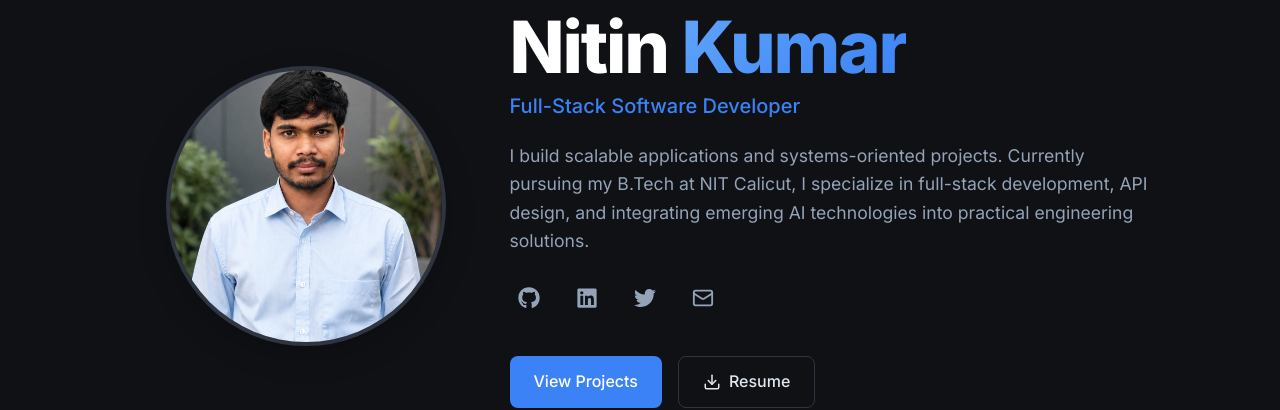
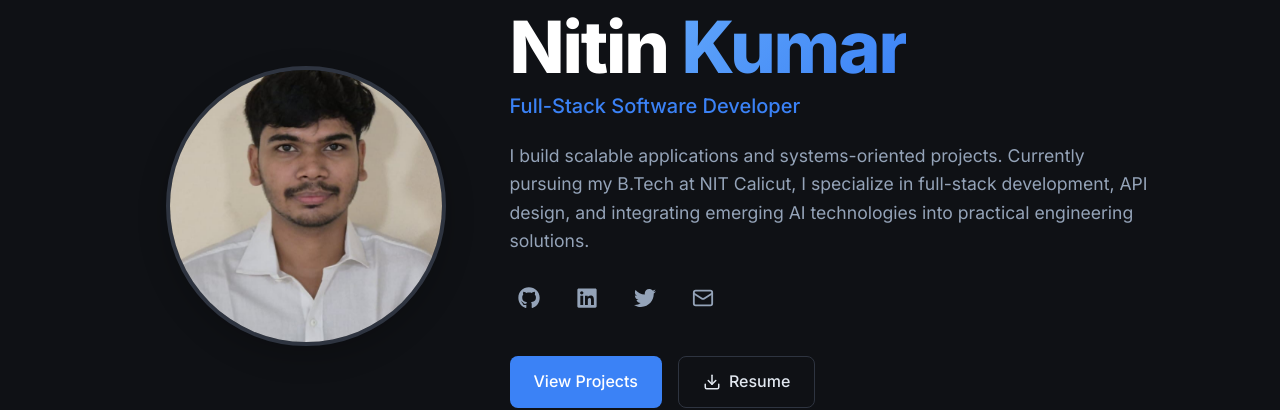
Before and after one commit to nitin-code6/nitin-portfolio, a Next.js app: page / in a window 1280 px wide. Shown: the part 146-556 px from the top of the page. Built offline with nearby package versions, Linux system fonts and the light colour scheme; no server answers.

Commit message:
style: update profile picture to use profile.jpg

```diff
--- a/src/components/Hero.tsx
+++ b/src/components/Hero.tsx
@@ -40,7 +40,7 @@ export default function Hero() {
           <motion.div variants={itemVariants} className={styles.avatarContainer}>
             <div className={styles.avatarPlaceholder} style={{ position: 'relative', overflow: 'hidden' }}>
               <Image
-                src="/profile.png"
+                src="/profile.jpg"
                 alt="Nitin Kumar"
                 fill
                 sizes="(max-width: 768px) 200px, 280px"
```
Also changed, not shown: public/profile.jpg (added), public/profile1.png (renamed from public/profile.png).
